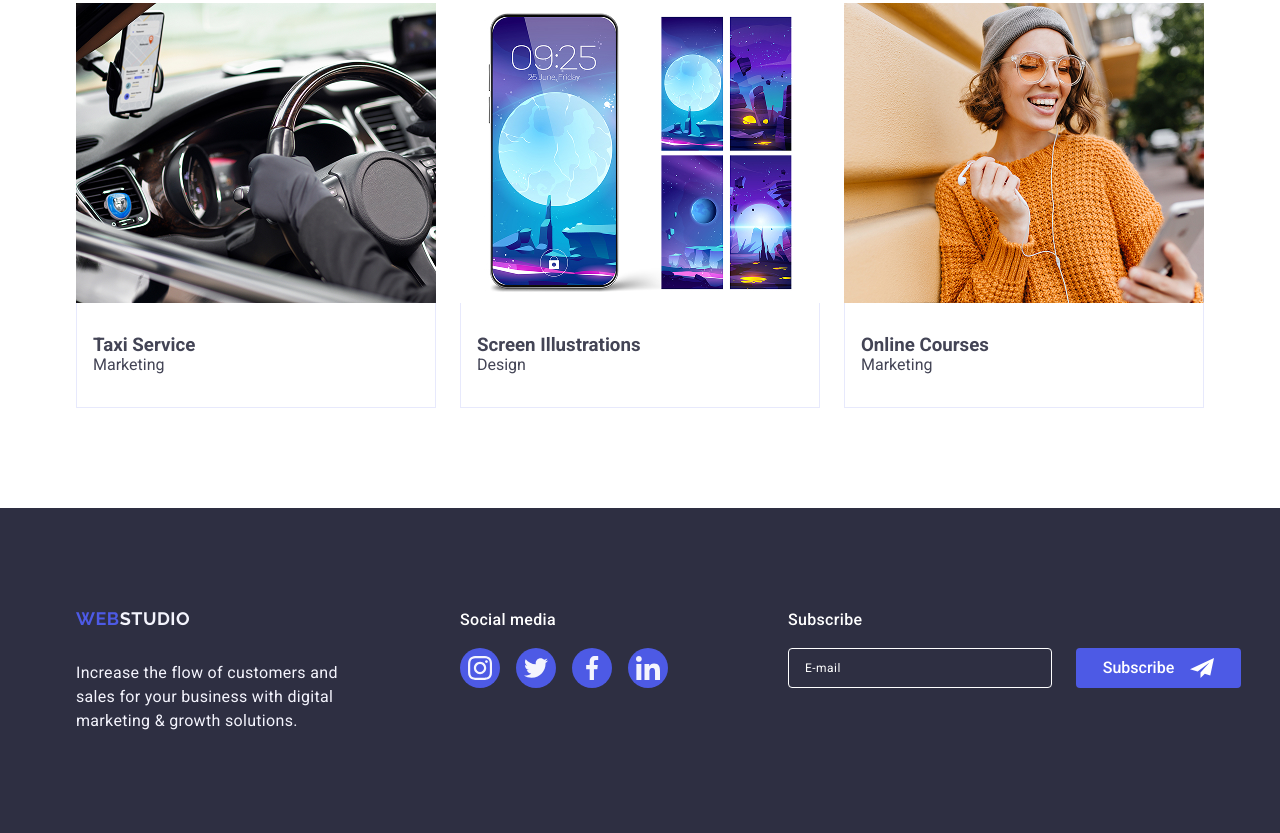
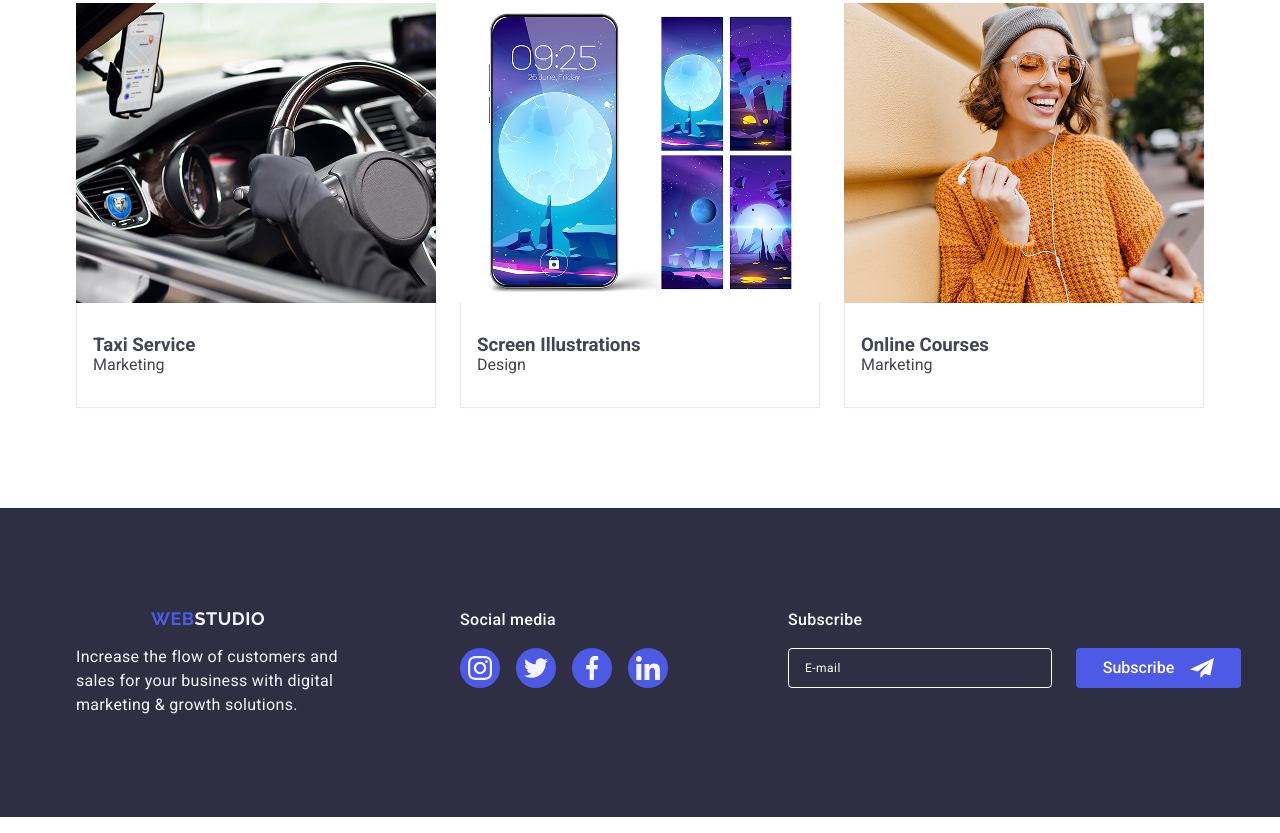
Before and after one commit to AuroraStruct/goit-markup-hw-06, a plain HTML site: page index.html in a window 1280 px wide. Shown: the part 2451-3284 px from the top of the page. Drawn offline with nearby package versions, Linux system fonts and the light colour scheme.

Commit message:
fix footer

```diff
--- a/css/styles.css
+++ b/css/styles.css
@@ -732,12 +732,15 @@ color: #434455;
 }
 
 .footer-container {
+display: flex;
+flex-direction: column;
+align-items: center;
 max-width: 1158px;
 margin: 0 auto;
 padding-left: 15px;
 padding-right: 15px;
 flex-wrap: nowrap;
-gap: 0;
+gap: 72px;
 }
 /* Centering the logo and text for mobile view */
 .footer-column-wrap {
@@ -745,7 +748,7 @@ gap: 0;
 }
 
 .footer-logo {
-  display: inline-block;
+  display: block;
   font-family: "Raleway", sans-serif;
   font-weight: 700;
   font-size: 18px;
@@ -754,6 +757,8 @@ gap: 0;
   text-transform: uppercase;
   color: #4d5ae5;
   text-decoration: none;
+  text-align: center;
+  margin-bottom:16px;
 }
 
 .header-logo-span-footer {
@@ -779,6 +784,7 @@ gap: 0;
   letter-spacing: 0.02em;
   color: #fff;
   margin-bottom: 16px;
+  width: 100%;
   text-align: center;
 }
 
@@ -888,6 +894,8 @@ color: #fff;
   }
 
   .footer-logo {
+    display: block;
+    margin:0 auto 16px auto;
     margin-bottom: 16px;
     padding: 0;
   }
```
